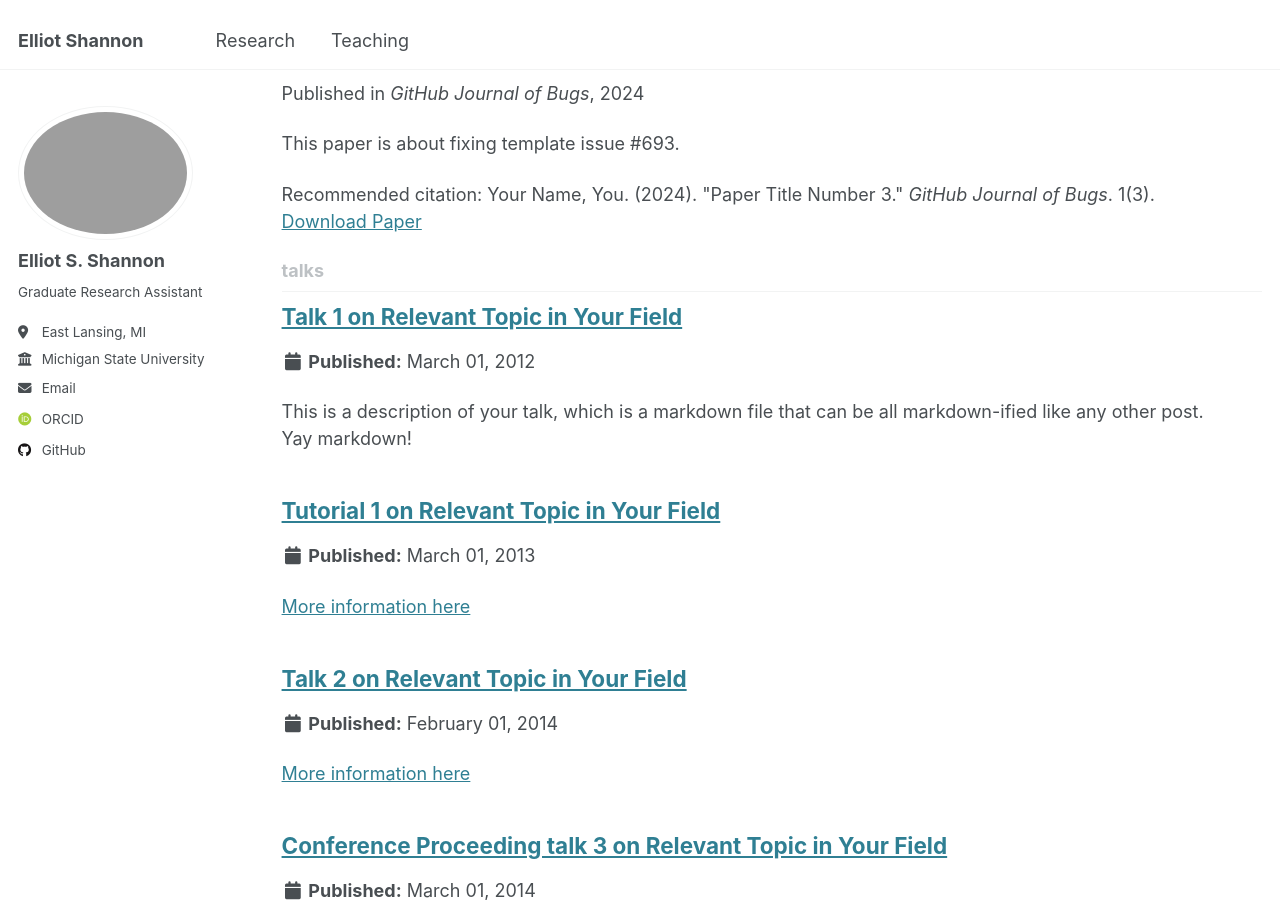
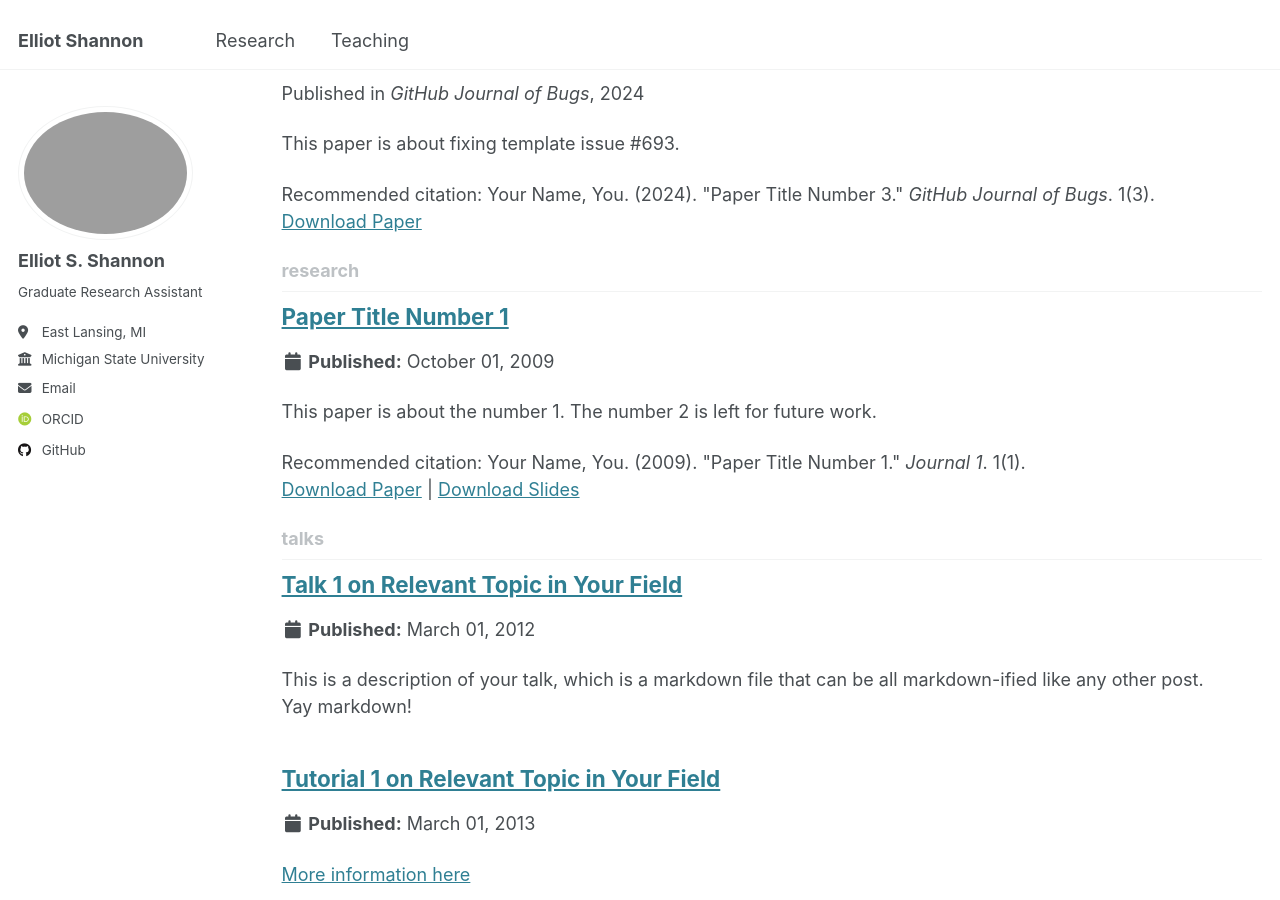
Before and after one commit to elliotshannon/elliotshannon.github.io, a Jekyll site: the page built from _pages/collection-archive.html, in a window 1280 px wide and 900 px high, scrolled down 1860 px. Built offline with Jekyll 4.4.1, drawn with Linux system fonts in a browser that asks for light colours; some web fonts are replaced; some of the changed lines change nothing that is shown.

Commit message:
update research page

```diff
--- a/_config.yml
+++ b/_config.yml
@@ -216,6 +216,9 @@ collections:
   teaching:
     output: true
     permalink: /:collection/:path/
+  research:
+    output: true
+    permalink: /:collection/:path/
   publications:
     output: true
     permalink: /:collection/:path/
@@ -251,6 +254,15 @@ defaults:
   - scope:
       path: ""
       type: teaching
+    values:
+      layout: single
+      author_profile: true
+      share: true
+      comments: true
+  # _research
+  - scope:
+      path: ""
+      type: research
     values:
       layout: single
       author_profile: true
```
